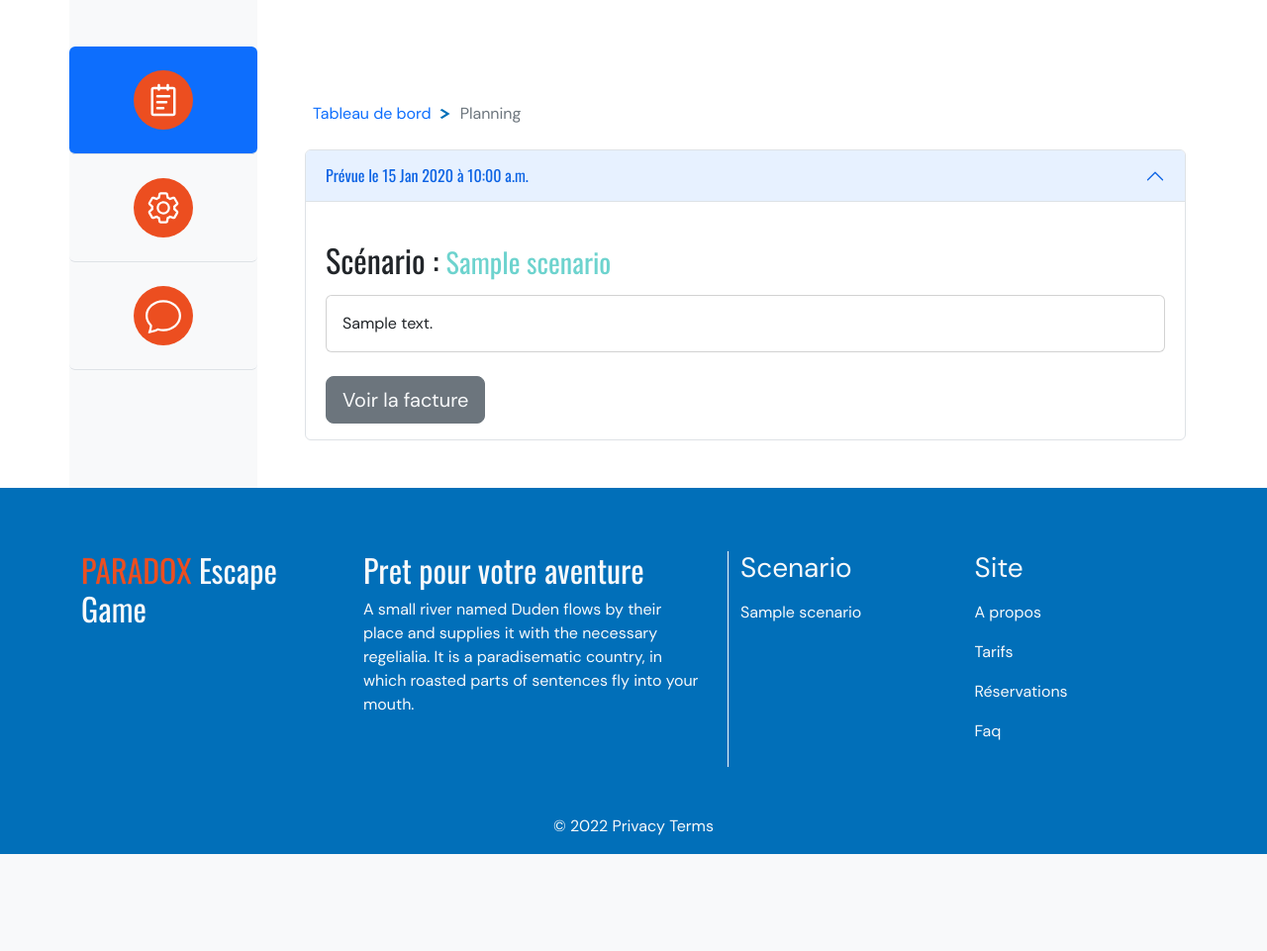
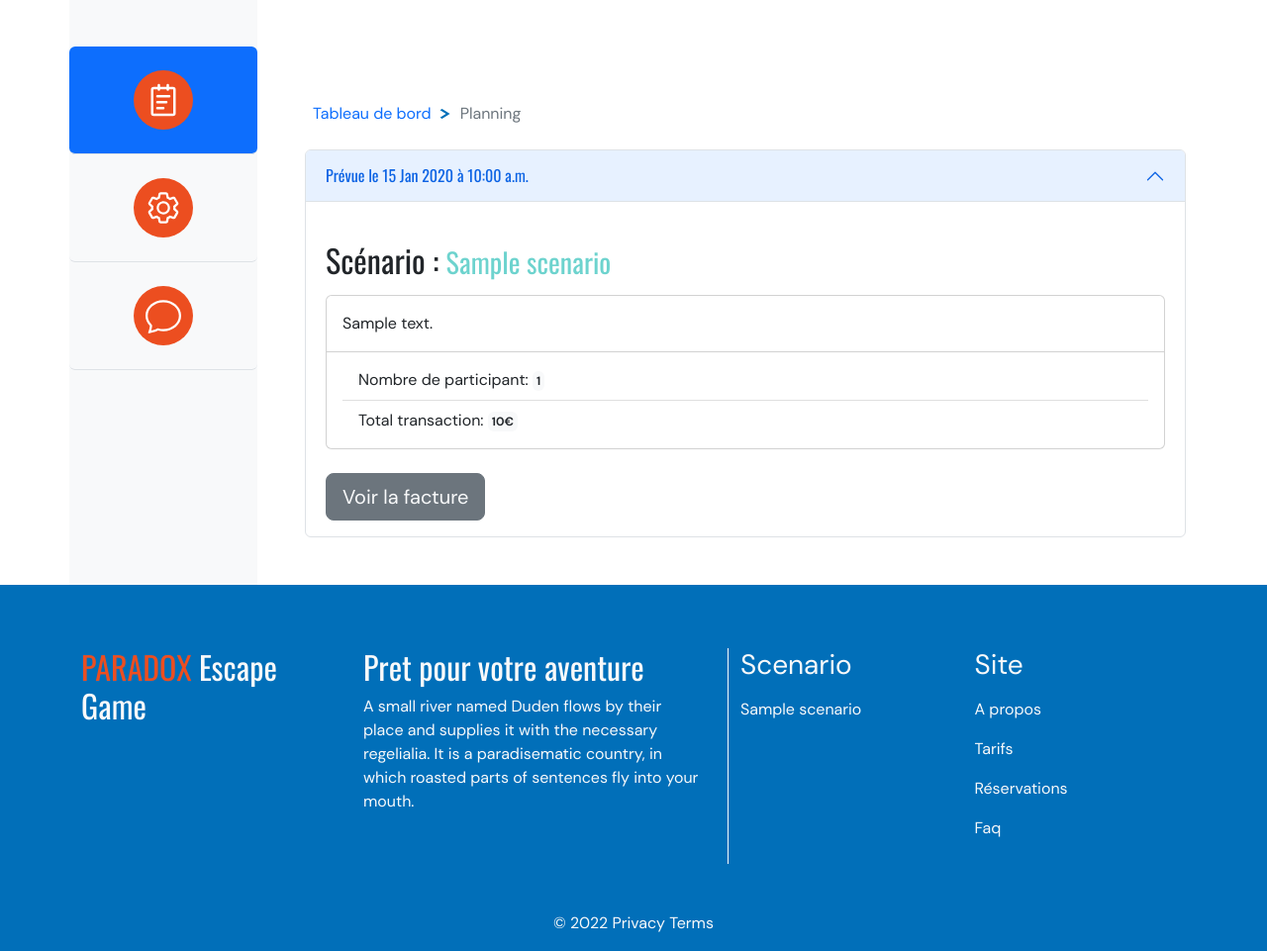
Before and after one commit to cedricauc/studi-escape-game, a Django app: page /order in a window 1280 px wide, after a click that opens the changed part. Shown: the part 59-1020 px from the top of the page at 99% size. Before the commit the page ends 922 px from the top, so only its background shows below. Run offline with Django 4.2, Linux system fonts and the light colour scheme; a user stored in the database is signed in; tables that the repository leaves empty hold one stand-in row (values such as "Sample post"); some libraries are stand-ins or nearby versions.

```diff
--- a/main/static/css/style.css
+++ b/main/static/css/style.css
@@ -172,3 +172,14 @@ table.calendar span.active {
   transform: translate(-50%, -50%);
   margin: 0;
 }
+
+/************************/
+/**** media queries *****/
+/************************/
+
+/*Medium devices (tablets, 768px and up)*/
+@media (min-width: 768px) {
+  .h-md-100 {
+    height: 100% !important;
+  }
+}
--- a/main/templates/__sidebar.html
+++ b/main/templates/__sidebar.html
@@ -1,5 +1,5 @@
-<div class="d-flex flex-column flex-shrink-0 flex-grow-1 bg-light">
-    <ul class="nav nav-pills nav-flush flex-column mb-auto text-center">
+<div class="d-flex flex-md-column flex-row flex-shrink-0 flex-grow-1 bg-light justify-content-center">
+    <ul class="nav nav-pills nav-flush flex-md-column flex-row mb-auto text-center">
         <li class="nav-item">
             <a
                     href="{% url 'order' %}"
--- a/main/templates/main/chat.html
+++ b/main/templates/main/chat.html
@@ -1,9 +1,9 @@
 {% extends "__base.html" %} {% load static %} {% block body %}
 
     <main class="container">
-        <div class="row h-100">
+        <div class="row h-md-100">
             <aside
-                    class="col-md-2 bg-light h-100 p-0 d-flex py-5"
+                    class="col-md-2 bg-light h-md-100 p-0 d-flex py-5"
             >
                 {% include "__sidebar.html" with action=template %}
             </aside>
--- a/main/templates/main/manage.html
+++ b/main/templates/main/manage.html
@@ -1,9 +1,9 @@
 {% extends "__base.html" %} {% load static %} {% block body %}
 
     <main class="container">
-        <div class="row h-100">
+        <div class="row h-md-100">
             <aside
-                    class="col-md-2 bg-light h-100 p-0 d-flex py-5"
+                    class="col-md-2 bg-light h-md-100 p-0 d-flex py-5"
             >
                 {% include "__sidebar.html" with action=template %}
             </aside>
--- a/main/templates/main/order.html
+++ b/main/templates/main/order.html
@@ -1,9 +1,9 @@
 {% extends "__base.html" %} {% load static %} {% block body %}
 
     <main class="container">
-        <div class="row h-100">
+        <div class="row h-md-100">
             <aside
-                    class="col-md-2 bg-light h-100 p-0 d-flex py-5"
+                    class="col-md-2 bg-light h-md-100 p-0 d-flex py-5"
             >
                 {% include "__sidebar.html" with action=template %}
             </aside>
@@ -56,21 +56,29 @@
                         {{ row.game.scenario.title }}
                       </span>
                                                     </a>
-
                                                 </h2>
                                                 <div class="card mt-3 mb-4">
                                                     <div class="card-body">
                                                         {{ row.game.scenario.description }}
                                                     </div>
+                                                    <div class="card-footer bg-transparent border-none">
+                                                        <ul class="list-group list-group-flush">
+                                                            <li class="list-group-item">Nombre de participant: <span
+                                                                    class="badge bg-light p-1 text-body">{{ row.participant }}</span>
+                                                            </li>
+                                                            <li class="list-group-item">Total transaction: <span
+                                                                    class="badge bg-light p-1 text-body">{{ row.total_amount }}€</span>
+                                                            </li>
+                                                        </ul>
                                                     </div>
-                                                <div class="card-footer bg-transparent border-none">
+                                                </div>
                                                 <a
                                                         href="#"
                                                         class="btn btn-lg btn-block btn-secondary text-light float-start"
                                                 >
                                                     Voir la facture
                                                 </a>
-                                                </div>
+
                                             </div>
                                         </section>
                                     </div>
--- a/main/views/views.py
+++ b/main/views/views.py
@@ -85,7 +85,7 @@ def login_view(request):
             login(request, user)
 
             redirect_to_page = request.POST.get('next')
-            if redirect_to_page:
+            if redirect_to_page != 'None':
                 return redirect(redirect_to_page)
             return HttpResponseRedirect(reverse("home"))
         else:
```
Lines whose indentation alone changed are shown as unchanged.
